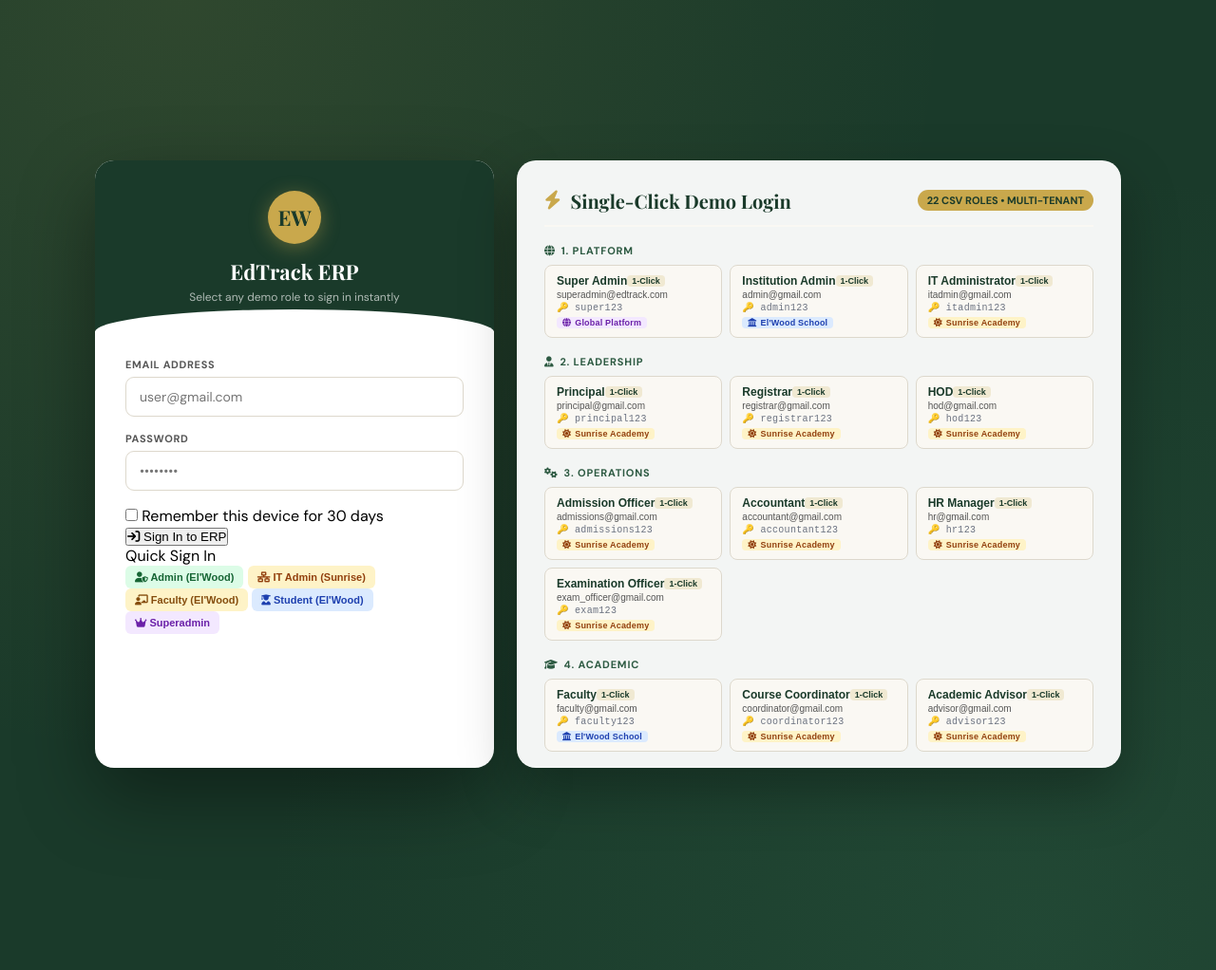
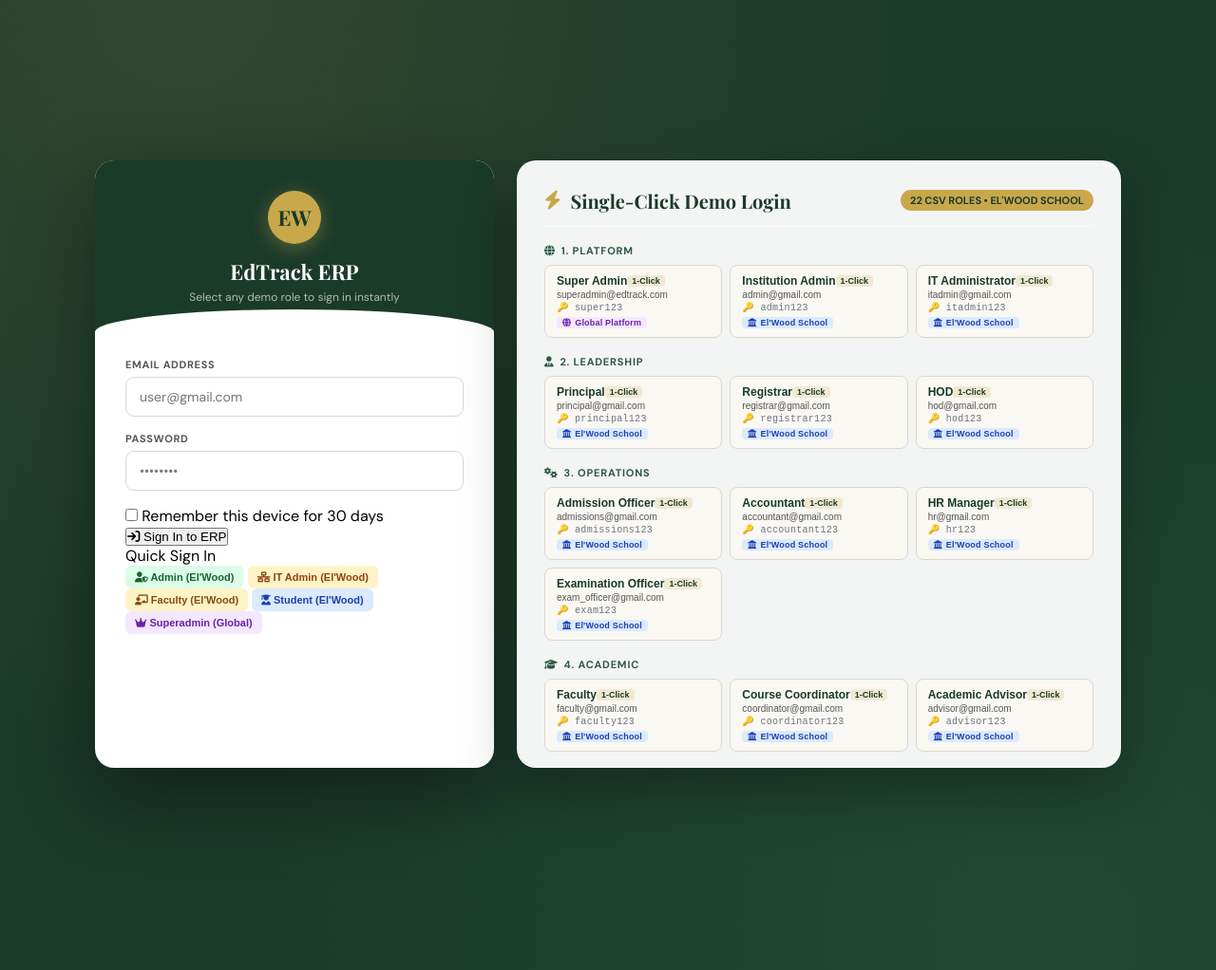
Before and after one commit to Prajjwal1594/EdTrack-ERP, a Flask app: page /login in a window 1280 px wide. Shown: the part 214-1236 px from the top of the page at 95% size. Run offline with Flask 3, Linux system fonts and the light colour scheme.

Commit message:
feat: configure all demo login roles for El'Wood School only

```diff
--- a/elwood/app/auth/routes.py
+++ b/elwood/app/auth/routes.py
@@ -29,29 +29,28 @@ def login():
 
         DEMO_MAP = {
             "superadmin@edtrack.com": ("superadmin", "System Administrator", "super123", None),
-            # El'Wood School
+            # All demo roles belong to El'Wood School (college_id: 1)
             "admin@gmail.com": ("admin", "Dr. Margaret Wells", "admin123", 1),
+            "itadmin@gmail.com": ("it_admin", "Vikram Seth", "itadmin123", 1),
+            "principal@gmail.com": ("principal", "Dr. Arthur Pendelton", "principal123", 1),
+            "registrar@gmail.com": ("registrar", "Eleanor Vance", "registrar123", 1),
+            "hod@gmail.com": ("hod", "Dr. S. Ranganathan", "hod123", 1),
+            "admissions@gmail.com": ("admission_officer", "Marcus Thorne", "admissions123", 1),
+            "accountant@gmail.com": ("accountant", "Robert Vance", "accountant123", 1),
+            "hr@gmail.com": ("hr", "Amanda Miller", "hr123", 1),
+            "exam_officer@gmail.com": ("examination_officer", "Patricia Sterling", "exam123", 1),
             "faculty@gmail.com": ("faculty", "Mr. James Harrison", "faculty123", 1),
+            "coordinator@gmail.com": ("course_coordinator", "Dr. Evelyn Reed", "coordinator123", 1),
+            "advisor@gmail.com": ("academic_advisor", "Prof. Jonathan Blake", "advisor123", 1),
+            "librarian@gmail.com": ("librarian", "Clara Oswald", "librarian123", 1),
+            "warden@gmail.com": ("hostel_warden", "Captain Arthur Dent", "warden123", 1),
+            "transport@gmail.com": ("transport_manager", "George Miller", "transport123", 1),
+            "placement@gmail.com": ("placement_officer", "Rachel Green", "placement123", 1),
+            "affairs@gmail.com": ("student_affairs", "Daniel Cho", "affairs123", 1),
             "student@gmail.com": ("student", "Alex Johnson", "student123", 1),
             "parent@gmail.com": ("parent", "Robert Johnson", "parent123", 1),
-            # Sunrise Academy (all others)
-            "itadmin@gmail.com": ("it_admin", "Vikram Seth", "itadmin123", 2),
-            "principal@gmail.com": ("principal", "Dr. Arthur Pendelton", "principal123", 2),
-            "registrar@gmail.com": ("registrar", "Eleanor Vance", "registrar123", 2),
-            "hod@gmail.com": ("hod", "Dr. S. Ranganathan", "hod123", 2),
-            "admissions@gmail.com": ("admission_officer", "Marcus Thorne", "admissions123", 2),
-            "accountant@gmail.com": ("accountant", "Robert Vance", "accountant123", 2),
-            "hr@gmail.com": ("hr", "Amanda Miller", "hr123", 2),
-            "exam_officer@gmail.com": ("examination_officer", "Patricia Sterling", "exam123", 2),
-            "coordinator@gmail.com": ("course_coordinator", "Dr. Evelyn Reed", "coordinator123", 2),
-            "advisor@gmail.com": ("academic_advisor", "Prof. Jonathan Blake", "advisor123", 2),
-            "librarian@gmail.com": ("librarian", "Clara Oswald", "librarian123", 2),
-            "warden@gmail.com": ("hostel_warden", "Captain Arthur Dent", "warden123", 2),
-            "transport@gmail.com": ("transport_manager", "George Miller", "transport123", 2),
-            "placement@gmail.com": ("placement_officer", "Rachel Green", "placement123", 2),
-            "affairs@gmail.com": ("student_affairs", "Daniel Cho", "affairs123", 2),
-            "alumni@gmail.com": ("alumni", "Samantha Wright", "alumni123", 2),
-            "employer@gmail.com": ("employer", "TechCorp HR", "employer123", 2),
+            "alumni@gmail.com": ("alumni", "Samantha Wright", "alumni123", 1),
+            "employer@gmail.com": ("employer", "TechCorp HR", "employer123", 1),
         }
 
         user = User.query.filter_by(email=email).first()
--- a/elwood/templates/auth/login.html
+++ b/elwood/templates/auth/login.html
@@ -312,7 +312,7 @@
               <i class="fas fa-user-shield"></i> Admin (El'Wood)
             </button>
             <button type="button" class="badge" onclick="quickLogin('itadmin@gmail.com', 'itadmin123')" style="background:#fef3c7; color:#92400e; border:none; padding:6px 10px; border-radius:6px; font-weight:700; cursor:pointer; font-size:11px;">
-              <i class="fas fa-network-wired"></i> IT Admin (Sunrise)
+              <i class="fas fa-network-wired"></i> IT Admin (El'Wood)
             </button>
             <button type="button" class="badge" onclick="quickLogin('faculty@gmail.com', 'faculty123')" style="background:#fef3c7; color:#854d0e; border:none; padding:6px 10px; border-radius:6px; font-weight:700; cursor:pointer; font-size:11px;">
               <i class="fas fa-chalkboard-user"></i> Faculty (El'Wood)
@@ -321,7 +321,7 @@
               <i class="fas fa-user-graduate"></i> Student (El'Wood)
             </button>
             <button type="button" class="badge" onclick="quickLogin('superadmin@edtrack.com', 'super123')" style="background:#f3e8ff; color:#6b21a8; border:none; padding:6px 10px; border-radius:6px; font-weight:700; cursor:pointer; font-size:11px;">
-              <i class="fas fa-crown"></i> Superadmin
+              <i class="fas fa-crown"></i> Superadmin (Global)
             </button>
           </div>
         </div>
@@ -333,7 +333,7 @@
   <div class="demo-panel">
     <div class="demo-panel-header">
       <h2><i class="fas fa-bolt" style="color: var(--gold);"></i> Single-Click Demo Login</h2>
-      <span>22 CSV Roles • Multi-Tenant</span>
+      <span>22 CSV Roles • El'Wood School</span>
     </div>
 
     <!-- Category 1: Platform -->
@@ -356,7 +356,7 @@
           <div class="role-title">IT Administrator <span class="one-click-badge">1-Click</span></div>
           <div class="role-email">itadmin@gmail.com</div>
           <div class="role-password">🔑 itadmin123</div>
-          <span class="school-tag tag-sunrise"><i class="fas fa-sun"></i> Sunrise Academy</span>
+          <span class="school-tag tag-elwood"><i class="fas fa-landmark"></i> El'Wood School</span>
         </button>
       </div>
     </div>
@@ -369,19 +369,19 @@
           <div class="role-title">Principal <span class="one-click-badge">1-Click</span></div>
           <div class="role-email">principal@gmail.com</div>
           <div class="role-password">🔑 principal123</div>
-          <span class="school-tag tag-sunrise"><i class="fas fa-sun"></i> Sunrise Academy</span>
+          <span class="school-tag tag-elwood"><i class="fas fa-landmark"></i> El'Wood School</span>
         </button>
         <button type="button" class="role-chip" onclick="quickLogin('registrar@gmail.com', 'registrar123')">
           <div class="role-title">Registrar <span class="one-click-badge">1-Click</span></div>
           <div class="role-email">registrar@gmail.com</div>
           <div class="role-password">🔑 registrar123</div>
-          <span class="school-tag tag-sunrise"><i class="fas fa-sun"></i> Sunrise Academy</span>
+          <span class="school-tag tag-elwood"><i class="fas fa-landmark"></i> El'Wood School</span>
         </button>
         <button type="button" class="role-chip" onclick="quickLogin('hod@gmail.com', 'hod123')">
           <div class="role-title">HOD <span class="one-click-badge">1-Click</span></div>
           <div class="role-email">hod@gmail.com</div>
           <div class="role-password">🔑 hod123</div>
-          <span class="school-tag tag-sunrise"><i class="fas fa-sun"></i> Sunrise Academy</span>
+          <span class="school-tag tag-elwood"><i class="fas fa-landmark"></i> El'Wood School</span>
         </button>
       </div>
     </div>
@@ -394,25 +394,25 @@
           <div class="role-title">Admission Officer <span class="one-click-badge">1-Click</span></div>
           <div class="role-email">admissions@gmail.com</div>
           <div class="role-password">🔑 admissions123</div>
-          <span class="school-tag tag-sunrise"><i class="fas fa-sun"></i> Sunrise Academy</span>
+          <span class="school-tag tag-elwood"><i class="fas fa-landmark"></i> El'Wood School</span>
         </button>
         <button type="button" class="role-chip" onclick="quickLogin('accountant@gmail.com', 'accountant123')">
           <div class="role-title">Accountant <span class="one-click-badge">1-Click</span></div>
           <div class="role-email">accountant@gmail.com</div>
           <div class="role-password">🔑 accountant123</div>
-          <span class="school-tag tag-sunrise"><i class="fas fa-sun"></i> Sunrise Academy</span>
+          <span class="school-tag tag-elwood"><i class="fas fa-landmark"></i> El'Wood School</span>
         </button>
         <button type="button" class="role-chip" onclick="quickLogin('hr@gmail.com', 'hr123')">
           <div class="role-title">HR Manager <span class="one-click-badge">1-Click</span></div>
           <div class="role-email">hr@gmail.com</div>
           <div class="role-password">🔑 hr123</div>
-          <span class="school-tag tag-sunrise"><i class="fas fa-sun"></i> Sunrise Academy</span>
+          <span class="school-tag tag-elwood"><i class="fas fa-landmark"></i> El'Wood School</span>
         </button>
         <button type="button" class="role-chip" onclick="quickLogin('exam_officer@gmail.com', 'exam123')">
           <div class="role-title">Examination Officer <span class="one-click-badge">1-Click</span></div>
           <div class="role-email">exam_officer@gmail.com</div>
           <div class="role-password">🔑 exam123</div>
-          <span class="school-tag tag-sunrise"><i class="fas fa-sun"></i> Sunrise Academy</span>
+          <span class="school-tag tag-elwood"><i class="fas fa-landmark"></i> El'Wood School</span>
         </button>
       </div>
     </div>
@@ -431,13 +431,13 @@
           <div class="role-title">Course Coordinator <span class="one-click-badge">1-Click</span></div>
           <div class="role-email">coordinator@gmail.com</div>
           <div class="role-password">🔑 coordinator123</div>
-          <span class="school-tag tag-sunrise"><i class="fas fa-sun"></i> Sunrise Academy</span>
+          <span class="school-tag tag-elwood"><i class="fas fa-landmark"></i> El'Wood School</span>
         </button>
         <button type="button" class="role-chip" onclick="quickLogin('advisor@gmail.com', 'advisor123')">
           <div class="role-title">Academic Advisor <span class="one-click-badge">1-Click</span></div>
           <div class="role-email">advisor@gmail.com</div>
           <div class="role-password">🔑 advisor123</div>
-          <span class="school-tag tag-sunrise"><i class="fas fa-sun"></i> Sunrise Academy</span>
+          <span class="school-tag tag-elwood"><i class="fas fa-landmark"></i> El'Wood School</span>
         </button>
       </div>
     </div>
@@ -450,31 +450,31 @@
           <div class="role-title">Librarian <span class="one-click-badge">1-Click</span></div>
           <div class="role-email">librarian@gmail.com</div>
           <div class="role-password">🔑 librarian123</div>
-          <span class="school-tag tag-sunrise"><i class="fas fa-sun"></i> Sunrise Academy</span>
+          <span class="school-tag tag-elwood"><i class="fas fa-landmark"></i> El'Wood School</span>
         </button>
         <button type="button" class="role-chip" onclick="quickLogin('warden@gmail.com', 'warden123')">
           <div class="role-title">Hostel Warden <span class="one-click-badge">1-Click</span></div>
           <div class="role-email">warden@gmail.com</div>
           <div class="role-password">🔑 warden123</div>
-          <span class="school-tag tag-sunrise"><i class="fas fa-sun"></i> Sunrise Academy</span>
+          <span class="school-tag tag-elwood"><i class="fas fa-landmark"></i> El'Wood School</span>
         </button>
         <button type="button" class="role-chip" onclick="quickLogin('transport@gmail.com', 'transport123')">
           <div class="role-title">Transport Manager <span class="one-click-badge">1-Click</span></div>
           <div class="role-email">transport@gmail.com</div>
           <div class="role-password">🔑 transport123</div>
-          <span class="school-tag tag-sunrise"><i class="fas fa-sun"></i> Sunrise Academy</span>
+          <span class="school-tag tag-elwood"><i class="fas fa-landmark"></i> El'Wood School</span>
         </button>
         <button type="button" class="role-chip" onclick="quickLogin('placement@gmail.com', 'placement123')">
           <div class="role-title">Placement Officer <span class="one-click-badge">1-Click</span></div>
           <div class="role-email">placement@gmail.com</div>
           <div class="role-password">🔑 placement123</div>
-          <span class="school-tag tag-sunrise"><i class="fas fa-sun"></i> Sunrise Academy</span>
+          <span class="school-tag tag-elwood"><i class="fas fa-landmark"></i> El'Wood School</span>
         </button>
         <button type="button" class="role-chip" onclick="quickLogin('affairs@gmail.com', 'affairs123')">
           <div class="role-title">Student Affairs Officer <span class="one-click-badge">1-Click</span></div>
           <div class="role-email">affairs@gmail.com</div>
           <div class="role-password">🔑 affairs123</div>
-          <span class="school-tag tag-sunrise"><i class="fas fa-sun"></i> Sunrise Academy</span>
+          <span class="school-tag tag-elwood"><i class="fas fa-landmark"></i> El'Wood School</span>
         </button>
       </div>
     </div>
@@ -499,13 +499,13 @@
           <div class="role-title">Alumni <span class="one-click-badge">1-Click</span></div>
           <div class="role-email">alumni@gmail.com</div>
           <div class="role-password">🔑 alumni123</div>
-          <span class="school-tag tag-sunrise"><i class="fas fa-sun"></i> Sunrise Academy</span>
+          <span class="school-tag tag-elwood"><i class="fas fa-landmark"></i> El'Wood School</span>
         </button>
         <button type="button" class="role-chip" onclick="quickLogin('employer@gmail.com', 'employer123')">
           <div class="role-title">Employer <span class="one-click-badge">1-Click</span></div>
           <div class="role-email">employer@gmail.com</div>
           <div class="role-password">🔑 employer123</div>
-          <span class="school-tag tag-sunrise"><i class="fas fa-sun"></i> Sunrise Academy</span>
+          <span class="school-tag tag-elwood"><i class="fas fa-landmark"></i> El'Wood School</span>
         </button>
       </div>
     </div>
```
Also changed, not shown: app/__init__.py (+2 -8 lines), app/auth/routes.py (+18 -19 lines), elwood/app/__init__.py (+2 -8 lines), elwood/seed.py (+26 -27 lines), seed.py (+26 -27 lines), templates/auth/login.html (+20 -20 lines).
